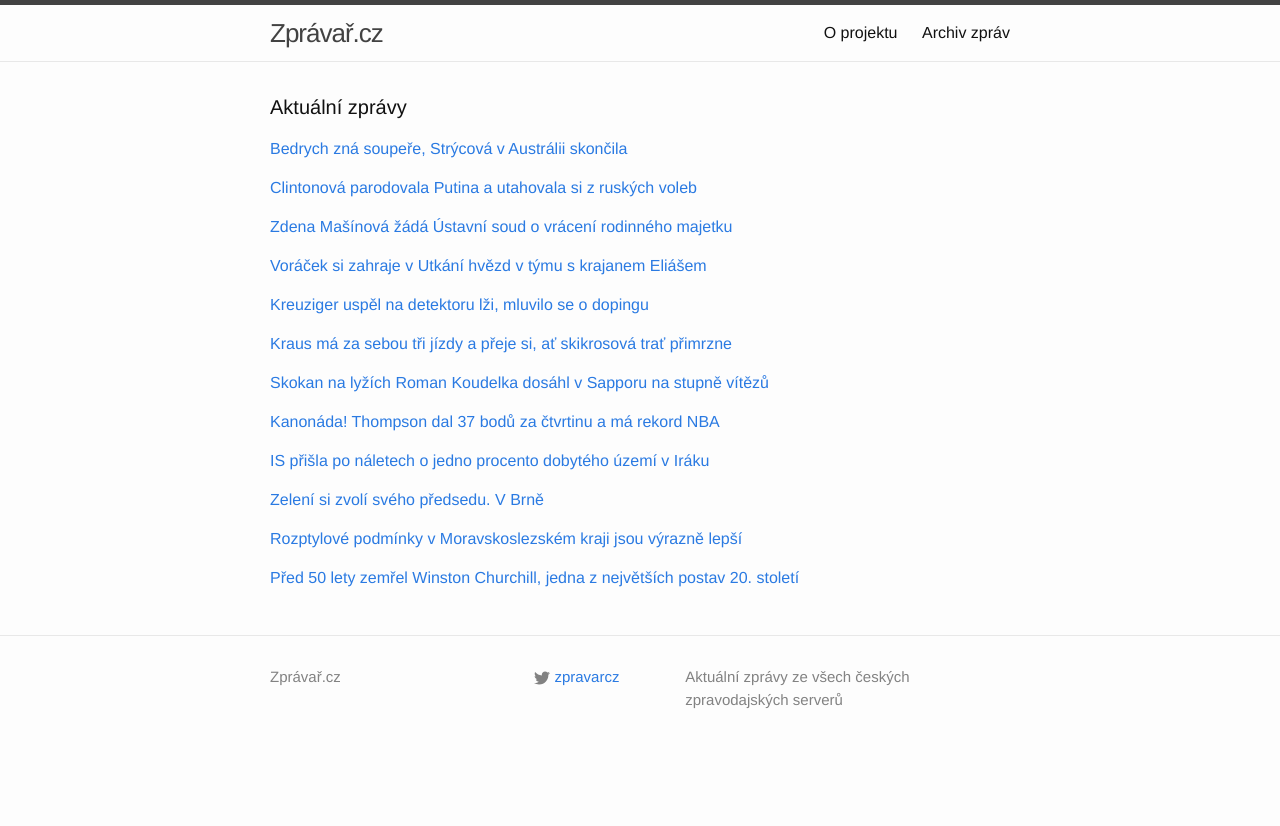
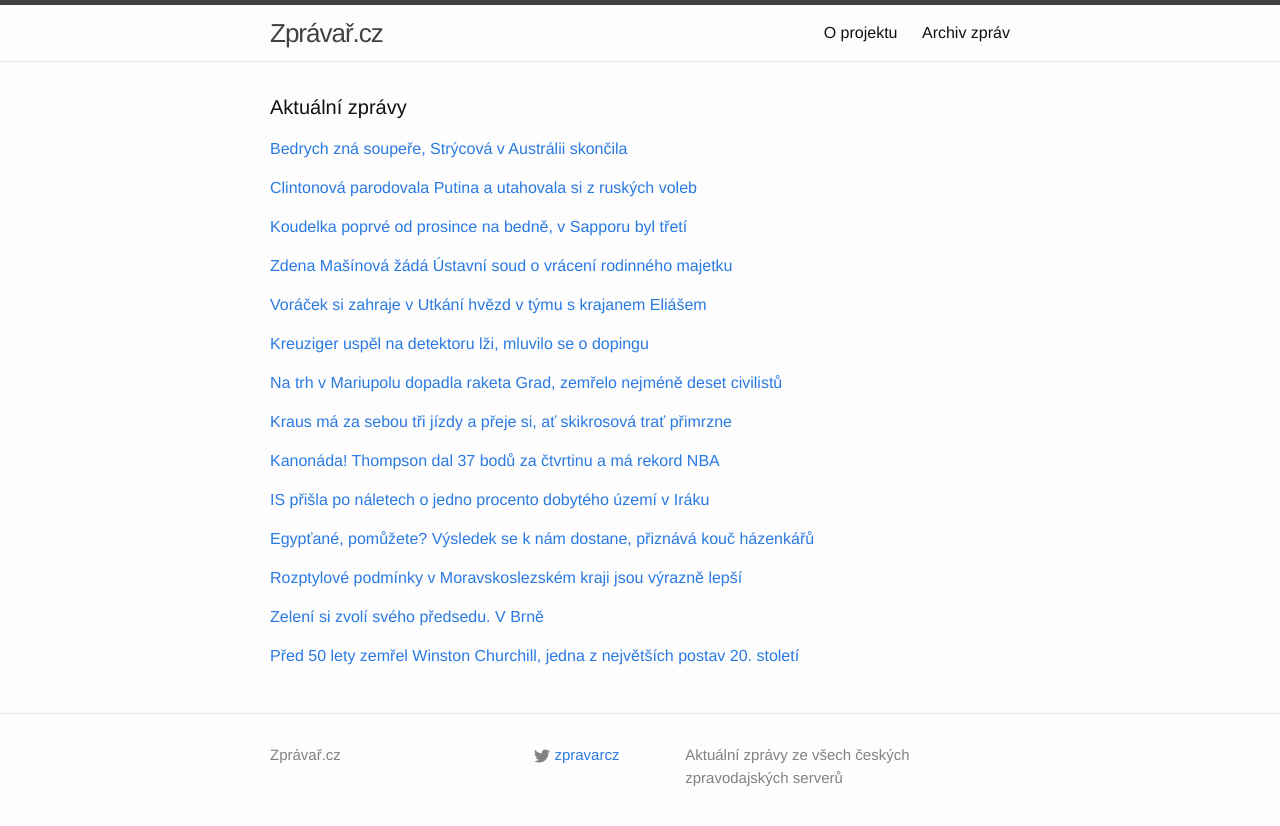
Before and after one commit to adliska/zpravar, a Jekyll site: the page built from index.html, in a window 1280 px wide. Shown: the top 826 px of the page. Built offline with Jekyll 4.4.1, drawn with Linux system fonts in a browser that asks for light colours.

Commit message:
zpravar news update

```diff
--- a/index.html
+++ b/index.html
@@ -30,8 +30,18 @@ layout: default
 <li><a href=http://www.lidovky.cz/clintonova-zertovala-na-ucet-putina-a-ruskych-voleb-fyu-/zpravy-svet.aspx?c=A150124_072653_lide_mct>Clintonová žertovala na účet Putina a ruských voleb  - www.lidovky.cz</a></li>
 <li><a href=http://zpravy.idnes.cz/clintonova-parodovala-putina-d2b-/zahranicni.aspx?c=A150124_070934_zahranicni_cen>Clintonová parodovala Putina, opřela se do jeho prezidentské rošády - zpravy.idnes.cz</a></li>
 </ul>
-</div><p><a href="javascript:;" onclick="toggle_visibility('zpravy2')">Zdena Mašínová žádá Ústavní soud o vrácení rodinného majetku</a></p>
+</div><p><a href="javascript:;" onclick="toggle_visibility('zpravy2')">Koudelka poprvé od prosince na bedně, v Sapporu byl třetí</a></p>
 <div id="zpravy2" style="display:none">
+<ul>
+<li><a href=http://sport.aktualne.cz/koudelka-poprve-od-prosince-na-bedne-v-sapporu-byl-treti/r~3d5d4518a3ab11e4b98c002590604f2e/>Koudelka poprvé od prosince na bedně, v Sapporu byl třetí - sport.aktualne.cz</a></li>
+<li><a href=http://www.tyden.cz/rubriky/sport/zimni-sporty/koudelka-se-vratil-na-bednu-v-japonsku-doletl-na-treti-misto_331226.html>Koudelka se vrátil na \"bednu\", v Japonsku dolétl na třetí místo - www.tyden.cz</a></li>
+<li><a href=http://www.rozhlas.cz/_zprava/skokan-na-lyzich-roman-koudelka-dosahl-v-sapporu-na-stupne-vitezu--1447521>Skokan na lyžích Roman Koudelka dosáhl v Sapporu na stupně vítězů - www.rozhlas.cz</a></li>
+<li><a href=http://www.denik.cz/zimni_sporty/koudelka-v-sapporu-utoci-na-stupne-vitezu-po-prvnim-kole-je-paty-20150124.html>Koudelka v Sapporu útočí na stupně vítězů, po prvním kole je pátý - www.denik.cz</a></li>
+<li><a href=http://sport.idnes.cz/skoky-na-lyzich-sapporo-svetovy-pohar-dh7-/lyzovani.aspx?c=A150124_094844_lyzovani_rou>Skokan na lyžích Koudelka je po prvním kole v Sapporu pátý - sport.idnes.cz</a></li>
+<li><a href=http://www.sportovninoviny.cz/zpravy/koudelka-je-paty-po-prvnim-kole-skoku-v-sapporu/1172861>Koudelka je pátý po prvním kole skoků v Sapporu - www.sportovninoviny.cz</a></li>
+</ul>
+</div><p><a href="javascript:;" onclick="toggle_visibility('zpravy3')">Zdena Mašínová žádá Ústavní soud o vrácení rodinného majetku</a></p>
+<div id="zpravy3" style="display:none">
 <ul>
 <li><a href=http://www.denik.cz/z_domova/zdena-masinova-zada-ustavni-soud-o-vraceni-rodinneho-majetku-20150124.html>Zdena Mašínová žádá Ústavní soud o vrácení rodinného majetku - www.denik.cz</a></li>
 <li><a href=http://zpravy.e15.cz/domaci/udalosti/sestra-bratru-masinu-nevzdava-boj-o-majetek-obrati-se-na-ustavni-soud-1156022>Sestra bratrů Mašínů nevzdává boj o majetek, obrátí se na Ústavní soud - zpravy.e15.cz</a></li>
@@ -40,8 +50,8 @@ layout: default
 <li><a href=http://zpravy.aktualne.cz/domaci/sestra-bratri-masinu-zene-boj-o-majetek-k-ustavnimu-soudu/r~395f8c9aa3a211e490f70025900fea04/>Sestra bratří Mašínů žene boj o majetek k Ústavnímu soudu - zpravy.aktualne.cz</a></li>
 <li><a href=http://www.rozhlas.cz/_zprava/zdena-masinova-nevzdava-boj-o-rodinny-statek-v-losanech-podala-ustavni-stiznost--1447484>Zdena Mašínová nevzdává boj o rodinný statek v Lošanech. Podala ústavní stížnost - www.rozhlas.cz</a></li>
 </ul>
-</div><p><a href="javascript:;" onclick="toggle_visibility('zpravy3')">Voráček si zahraje v Utkání hvězd v týmu s krajanem Eliášem</a></p>
-<div id="zpravy3" style="display:none">
+</div><p><a href="javascript:;" onclick="toggle_visibility('zpravy4')">Voráček si zahraje v Utkání hvězd v týmu s krajanem Eliášem</a></p>
+<div id="zpravy4" style="display:none">
 <ul>
 <li><a href=http://hokej.idnes.cz/hokej-nhl-all-star-game-0b2-/nhl.aspx?c=A150124_101904_nhl_rou>Voráček si zahraje v Utkání hvězd v týmu s krajanem Eliášem - hokej.idnes.cz</a></li>
 <li><a href=http://www.denik.cz/hokej/voracek-si-v-utkani-hvezd-nhl-zahraje-s-eliasem-proti-nastoupi-vrbata-20150124.html>Voráček si v Utkání hvězd NHL zahraje s Eliášem, proti nastoupí Vrbata - www.denik.cz</a></li>
@@ -49,8 +59,8 @@ layout: default
 <li><a href=http://sport.aktualne.cz/utkani-hvezd-po-trech-letech-v-columbusu-budou-i-ctyri-cesi/r~d1b37a4ea39111e49e4b0025900fea04/>Utkání hvězd po třech letech. V Columbusu budou i čtyři Češi - sport.aktualne.cz</a></li>
 <li><a href=http://www.tyden.cz/rubriky/sport/hokej/nhl/konecne-all-star-game-se-vraci-po-trech-letech-i-se-ctyrmi-cechy_331195.html>Konečně! All Star Game se vrací po třech letech i se čtyřmi Čechy - www.tyden.cz</a></li>
 </ul>
-</div><p><a href="javascript:;" onclick="toggle_visibility('zpravy4')">Kreuziger uspěl na detektoru lži, mluvilo se o dopingu</a></p>
-<div id="zpravy4" style="display:none">
+</div><p><a href="javascript:;" onclick="toggle_visibility('zpravy5')">Kreuziger uspěl na detektoru lži, mluvilo se o dopingu</a></p>
+<div id="zpravy5" style="display:none">
 <ul>
 <li><a href=http://www.tyden.cz/rubriky/sport/ostatni-sporty/kreuziger-uspel-na-detektoru-lzi-mluvilo-se-o-dopingu_331220.html>Kreuziger uspěl na detektoru lži, mluvilo se o dopingu - www.tyden.cz</a></li>
 <li><a href=http://www.denik.cz/ostatni_sport/kauza-kreuziger-graduje-cesky-cyklista-sel-i-na-detektor-lzi-20150124.html>Kauza Kreuziger graduje. Český cyklista šel i na detektor lži - www.denik.cz</a></li>
@@ -58,53 +68,61 @@ layout: default
 <li><a href=http://www.sportovninoviny.cz/zpravy/kreuziger-kvuli-kauze-s-biologickym-pasem-sel-na-detektor-lzi/1172822>Kreuziger kvůli kauze s biologickým pasem šel na detektor lži - www.sportovninoviny.cz</a></li>
 <li><a href=http://sport.idnes.cz/kreuziger-a-detektor-lzi-0x3-/cyklistika.aspx?c=A150123_201139_cyklistika_tm2>Dopoval jsi někdy? Ne! Kreuziger odpovídal na detektoru lži a prošel - sport.idnes.cz</a></li>
 </ul>
-</div><p><a href="javascript:;" onclick="toggle_visibility('zpravy5')">Kraus má za sebou tři jízdy a přeje si, ať skikrosová trať přimrzne</a></p>
-<div id="zpravy5" style="display:none">
+</div><p><a href="javascript:;" onclick="toggle_visibility('zpravy6')">Na trh v Mariupolu dopadla raketa Grad, zemřelo nejméně deset civilistů</a></p>
+<div id="zpravy6" style="display:none">
+<ul>
+<li><a href=http://zpravy.idnes.cz/raketovy-utok-mariupol-ukrajina-d4d-/zahranicni.aspx?c=A150124_103734_zahranicni_hro>Na trh v Mariupolu dopadla raketa Grad, zemřelo nejméně deset civilistů - zpravy.idnes.cz</a></li>
+<li><a href=http://www.novinky.cz/zahranicni/evropa/359695-povstalci-ostreluji-mariupol-tvrdi-kyjev-zahynulo-pry-deset-lidi.html>Povstalci ostřelují Mariupol, tvrdí Kyjev, zahynulo prý deset lidí - www.novinky.cz</a></li>
+<li><a href=http://zpravy.e15.cz/zahranicni/udalosti/povstalci-ostreluji-ukrajinsky-mariupol-zahynulo-pry-deset-lidi-1156029>Povstalci ostřelují ukrajinský Mariupol, zahynulo prý deset lidí - zpravy.e15.cz</a></li>
+<li><a href=http://zahranicni.ihned.cz/evropa-slovensko/c1-63431360-prorusti-povstalci-zasahli-obytnou-ctvrt-v-mariupolu-na-miste-jsou-mrtvi>Proruští povstalci zasáhli obytnou čtvrť v Mariupolu, na místě jsou mrtví - zahranicni.ihned.cz</a></li>
+<li><a href=http://www.lidovky.cz/povstalci-podle-kyjeva-ostreluji-mariupol-zahynulo-deset-lidi-psd-/zpravy-svet.aspx?c=A150124_103325_ln_zahranici_mct>Povstalci podle Kyjeva ostřelují Mariupol, zahynulo deset lidí  - www.lidovky.cz</a></li>
+</ul>
+</div><p><a href="javascript:;" onclick="toggle_visibility('zpravy7')">Kraus má za sebou tři jízdy a přeje si, ať skikrosová trať přimrzne</a></p>
+<div id="zpravy7" style="display:none">
 <ul>
 <li><a href=http://sport.idnes.cz/tomas-kraus-skikros-rozhovor-mistrovstvi-sveta-fbz-/lyzovani.aspx?c=A150123_204009_lyzovani_ten>Kraus má za sebou tři jízdy a přeje si, ať skikrosová trať přimrzne - sport.idnes.cz</a></li>
 <li><a href=http://www.rozhlas.cz/_zprava/skikrosar-tomas-kraus-si-na-ms-vyzkousel-trat-a-veri-v-postup-z-kvalifikace--1447500>Skikrosař Tomáš Kraus si na MS vyzkoušel trať a věří v postup z kvalifikace - www.rozhlas.cz</a></li>
 <li><a href=http://www.tyden.cz/rubriky/sport/zimni-sporty/skikrosar-kraus-chce-to-seslapnout-boule-a-prejet-nerovnosti_331193.html>Skikrosař Kraus: Chce to sešlápnout boule a přejet nerovnosti - www.tyden.cz</a></li>
 <li><a href=http://www.denik.cz/zimni_sporty/kraus-se-pred-ms-citi-dobre-zkusim-vytahnout-neco-ze-svych-zkusenosti-20150124.html>Kraus se před MS cítí dobře: Zkusím vytáhnout něco ze svých zkušeností - www.denik.cz</a></li>
 </ul>
-</div><p><a href="javascript:;" onclick="toggle_visibility('zpravy6')">Skokan na lyžích Roman Koudelka dosáhl v Sapporu na stupně vítězů</a></p>
-<div id="zpravy6" style="display:none">
-<ul>
-<li><a href=http://www.rozhlas.cz/_zprava/skokan-na-lyzich-roman-koudelka-dosahl-v-sapporu-na-stupne-vitezu--1447521>Skokan na lyžích Roman Koudelka dosáhl v Sapporu na stupně vítězů - www.rozhlas.cz</a></li>
-<li><a href=http://www.denik.cz/zimni_sporty/koudelka-v-sapporu-utoci-na-stupne-vitezu-po-prvnim-kole-je-paty-20150124.html>Koudelka v Sapporu útočí na stupně vítězů, po prvním kole je pátý - www.denik.cz</a></li>
-<li><a href=http://sport.idnes.cz/skoky-na-lyzich-sapporo-svetovy-pohar-dh7-/lyzovani.aspx?c=A150124_094844_lyzovani_rou>Skokan na lyžích Koudelka je po prvním kole v Sapporu pátý - sport.idnes.cz</a></li>
-<li><a href=http://www.sportovninoviny.cz/zpravy/koudelka-je-paty-po-prvnim-kole-skoku-v-sapporu/1172861>Koudelka je pátý po prvním kole skoků v Sapporu - www.sportovninoviny.cz</a></li>
-</ul>
-</div><p><a href="javascript:;" onclick="toggle_visibility('zpravy7')">Kanonáda! Thompson dal 37 bodů za čtvrtinu a má rekord NBA</a></p>
-<div id="zpravy7" style="display:none">
+</div><p><a href="javascript:;" onclick="toggle_visibility('zpravy8')">Kanonáda! Thompson dal 37 bodů za čtvrtinu a má rekord NBA</a></p>
+<div id="zpravy8" style="display:none">
 <ul>
 <li><a href=http://sport.aktualne.cz/kanonada-thompson-dal-37-bodu-za-ctvrtinu-a-ma-rekord-nba/r~f08a8d86a3a511e4a10c0025900fea04/>Kanonáda! Thompson dal 37 bodů za čtvrtinu a má rekord NBA - sport.aktualne.cz</a></li>
 <li><a href=http://sport.idnes.cz/basketbal-nba-zpravodajstvi-dgc-/basket.aspx?c=A150124_093413_sport-basket_rou>Thompson z Golden State má rekord NBA, za jednu čtvrtinu dal 37 bodů - sport.idnes.cz</a></li>
 <li><a href=http://www.denik.cz/ostatni_sport/to-byl-vykon-thompson-vytvoril-rekord-nba-za-ctvrtinu-dal-37-bodu-20150124.html>To byl výkon! Thompson vytvořil rekord NBA, za čtvrtinu dal 37 bodů - www.denik.cz</a></li>
 <li><a href=http://www.sportovninoviny.cz/zpravy/thompson-vytvoril-rekord-nba-za-jednu-ctvrtinu-dal-37-bodu/1172859>Thompson vytvořil rekord NBA, za jednu čtvrtinu dal 37 bodů - www.sportovninoviny.cz</a></li>
 </ul>
-</div><p><a href="javascript:;" onclick="toggle_visibility('zpravy8')">IS přišla po náletech o jedno procento dobytého území v Iráku </a></p>
-<div id="zpravy8" style="display:none">
+</div><p><a href="javascript:;" onclick="toggle_visibility('zpravy9')">IS přišla po náletech o jedno procento dobytého území v Iráku </a></p>
+<div id="zpravy9" style="display:none">
 <ul>
 <li><a href=http://www.novinky.cz/zahranicni/blizky-a-stredni-vychod/359689-is-prisla-po-naletech-o-jedno-procento-dobyteho-uzemi-v-iraku.html>IS přišla po náletech o jedno procento dobytého území v Iráku  - www.novinky.cz</a></li>
 <li><a href=http://zpravy.aktualne.cz/zahranici/islamiste-v-iraku-ztratili-jen-procento-uzemi-priznaly-usa/r~916c5d9aa39411e4ab15002590604f2e/>Islamisté v Iráku ztratili jen procento území, přiznaly USA - zpravy.aktualne.cz</a></li>
 <li><a href=http://zpravy.idnes.cz/nalety-pripravily-islamsky-stat-o-jedno-procento-uzemi-pj9-/zahranicni.aspx?c=A150124_074147_zahranicni_cen>Na dva tisíce náletů připravilo Islámský stát o jediné procento území - zpravy.idnes.cz</a></li>
 </ul>
-</div><p><a href="javascript:;" onclick="toggle_visibility('zpravy9')">Zelení si zvolí svého předsedu. V Brně</a></p>
-<div id="zpravy9" style="display:none">
+</div><p><a href="javascript:;" onclick="toggle_visibility('zpravy10')">Egypťané, pomůžete? Výsledek se k nám dostane, přiznává kouč házenkářů</a></p>
+<div id="zpravy10" style="display:none">
+<ul>
+<li><a href=http://sport.idnes.cz/hazena-ms-katar-2015-cesko-egypt-island-dv5-/hazena.aspx?c=A150123_135805_hazena_mne>Egypťané, pomůžete? Výsledek se k nám dostane, přiznává kouč házenkářů - sport.idnes.cz</a></li>
+<li><a href=http://www.rozhlas.cz/_zprava/cesti-hazenkari-chteji-na-ms-porazit-alzirsko-bez-ohledu-na-vysledek-egypta--1447507>Čeští házenkáři chtějí na MS porazit Alžírsko bez ohledu na výsledek Egypta  - www.rozhlas.cz</a></li>
+<li><a href=http://www.sportovninoviny.cz/zpravy/hazenkari-k-postupu-musi-zdolat-alzirsko-a-take-fandit-egyptu/1172621>Házenkáři k postupu musí zdolat Alžírsko a také fandit Egyptu - www.sportovninoviny.cz</a></li>
+</ul>
+</div><p><a href="javascript:;" onclick="toggle_visibility('zpravy11')">Rozptylové podmínky v Moravskoslezském kraji jsou výrazně lepší</a></p>
+<div id="zpravy11" style="display:none">
+<ul>
+<li><a href=http://www.ceskenoviny.cz/zpravy/zpravy/rozptylove-podminky-v-moravskoslezskem-kraji-jsou-vyrazne-lepsi/1172831>Rozptylové podmínky v Moravskoslezském kraji jsou výrazně lepší - www.ceskenoviny.cz</a></li>
+<li><a href=http://zpravy.aktualne.cz/domaci/ovzdusi-v-olomouckem-i-zlinskem-kraji-se-zlepsilo/r~304dd15ea39b11e4b6d20025900fea04/>Ovzduší v Olomouckém i Zlínském kraji se zlepšilo - zpravy.aktualne.cz</a></li>
+<li><a href=http://www.ceskenoviny.cz/zpravy/zpravy/ovzdusi-v-olomouckem-i-zlinskem-kraji-se-jiz-vycistilo/1172831>Ovzduší v Olomouckém i Zlínském kraji se již vyčistilo - www.ceskenoviny.cz</a></li>
+</ul>
+</div><p><a href="javascript:;" onclick="toggle_visibility('zpravy12')">Zelení si zvolí svého předsedu. V Brně</a></p>
+<div id="zpravy12" style="display:none">
 <ul>
 <li><a href=http://www.denik.cz/z_domova/zeleni-si-zvoli-sveho-predsedu-v-brne-20150123-ob9l.html>Zelení si zvolí svého předsedu. V Brně - www.denik.cz</a></li>
 <li><a href=http://www.ceskenoviny.cz/zpravy/zpravy/zeleni-dnes-budou-v-brne-volit-noveho-sefa-strany/1172820>Zelení dnes budou v Brně volit nového šéfa strany - www.ceskenoviny.cz</a></li>
 <li><a href=http://www.rozhlas.cz/_zprava/zeleni-si-na-sjezdu-v-brne-zvoli-noveho-predsedu-a-mozna-nejen-jednoho--1447490>Zelení si na sjezdu v Brně zvolí nového předsedu. A možná nejen jednoho - www.rozhlas.cz</a></li>
 </ul>
-</div><p><a href="javascript:;" onclick="toggle_visibility('zpravy10')">Rozptylové podmínky v Moravskoslezském kraji jsou výrazně lepší</a></p>
-<div id="zpravy10" style="display:none">
-<ul>
-<li><a href=http://www.ceskenoviny.cz/zpravy/zpravy/rozptylove-podminky-v-moravskoslezskem-kraji-jsou-vyrazne-lepsi/1172831>Rozptylové podmínky v Moravskoslezském kraji jsou výrazně lepší - www.ceskenoviny.cz</a></li>
-<li><a href=http://zpravy.aktualne.cz/domaci/ovzdusi-v-olomouckem-i-zlinskem-kraji-se-zlepsilo/r~304dd15ea39b11e4b6d20025900fea04/>Ovzduší v Olomouckém i Zlínském kraji se zlepšilo - zpravy.aktualne.cz</a></li>
-<li><a href=http://www.ceskenoviny.cz/zpravy/zpravy/ovzdusi-v-olomouckem-i-zlinskem-kraji-se-jiz-vycistilo/1172831>Ovzduší v Olomouckém i Zlínském kraji se již vyčistilo - www.ceskenoviny.cz</a></li>
-</ul>
-</div><p><a href="javascript:;" onclick="toggle_visibility('zpravy11')">Před 50 lety zemřel Winston Churchill, jedna z největších postav 20. století</a></p>
-<div id="zpravy11" style="display:none">
+</div><p><a href="javascript:;" onclick="toggle_visibility('zpravy13')">Před 50 lety zemřel Winston Churchill, jedna z největších postav 20. století</a></p>
+<div id="zpravy13" style="display:none">
 <ul>
 <li><a href=http://www.rozhlas.cz/_zprava/pred-50-lety-zemrel-winston-churchill-jedna-z-nejvetsich-postav-20-stoleti--1447491>Před 50 lety zemřel Winston Churchill, jedna z největších postav 20. století - www.rozhlas.cz</a></li>
 <li><a href=http://technet.idnes.cz/churchill-hitler-0ep-/vojenstvi.aspx?c=A150123_170640_vojenstvi_kuz>Za den vypil láhev whisky, kouřil, nenáviděl sport a zachránil Británii - technet.idnes.cz</a></li>
```
